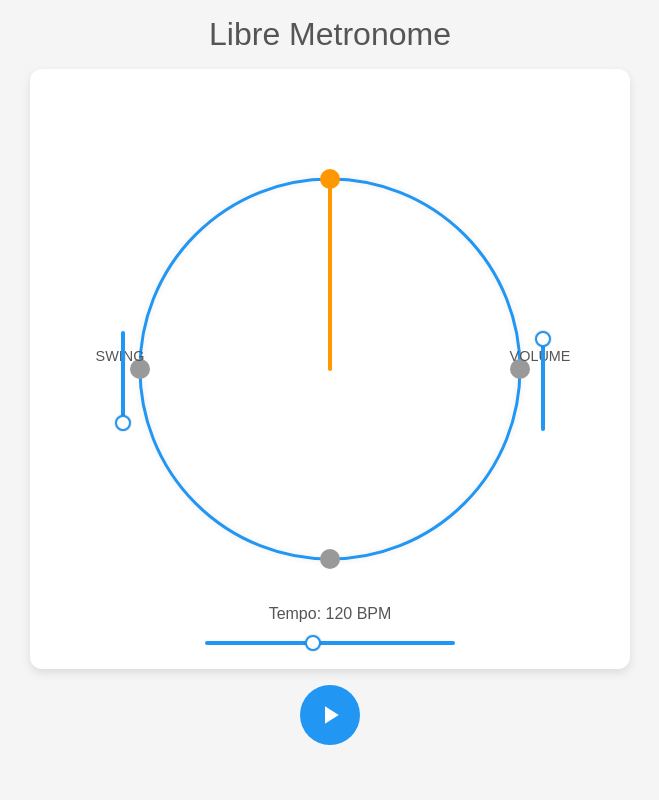
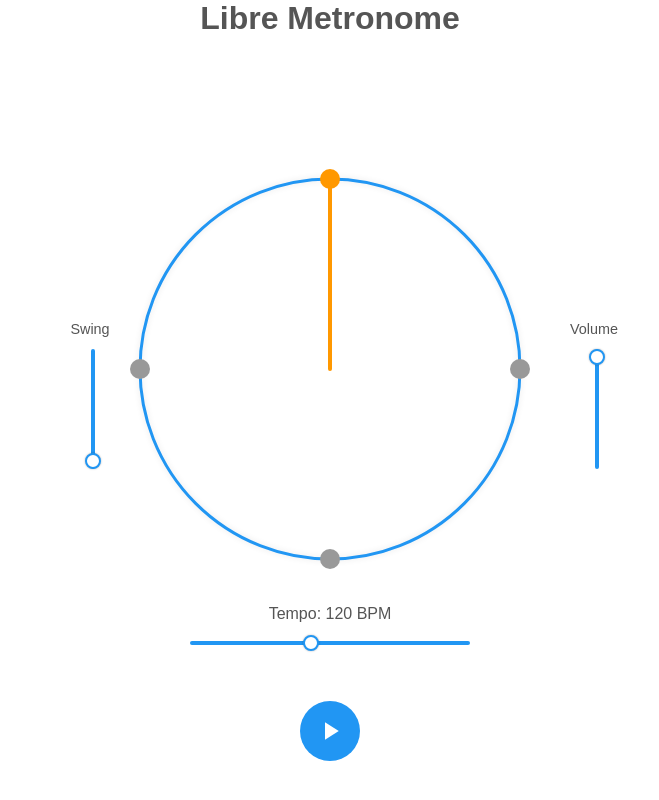
Before and after one commit to hybridpicker/LibreMetronome, a React (Create React App) app in the folder frontend/: page / in a window 1280 px wide. Shown: the whole page, without its empty margins (310-969 px from the left). Built offline with nearby package versions, Linux system fonts and the light colour scheme; no server answers.

Commit message:
base css setup

```diff
--- a/frontend/src/App.css
+++ b/frontend/src/App.css
@@ -1,9 +1,7 @@
-/* src/App.css */
-
-/* Root-level CSS variables for a material-like color scheme */
+/* Root variables */
 :root {
-  --primary-color: #2196F3;  /* Blue for circle and slider tracks */
-  --accent-color:  #FF9800;  /* Orange for first beat or pointer */
+  --primary-color: #2196F3;
+  --accent-color:  #FF9800;
   --dark-gray:     #555;
   --light-gray:    #f5f5f5;
 }
@@ -17,72 +15,62 @@
   box-sizing: border-box;
 }
 
+/* Body or app container styling */
 body {
   font-family: sans-serif;
-  background: var(--light-gray);
+  background: #fff;
   color: var(--dark-gray);
 }
 
-h1 {
-  margin-top: 1rem;
-  margin-bottom: 1rem;
-  text-align: center;
-  font-weight: 500;
+/* Main container that holds the canvas and sliders */
+.metronome-container {
+  position: relative;
+  width: 90vw;
+  max-width: 600px;
+  height: 90vw;
+  max-height: 600px;
+  margin: 2rem auto;
+  overflow: hidden;
 }
 
-/* Fixed 600x600 container so the circle doesn't move around
-   and there's guaranteed 110px margin left/right if the circle has radius=190. */
-.metronome-container {
-  position: relative;
-  width: 600px;
-  height: 600px;
-  margin: 1rem auto;
-  background: #fff;
-  border-radius: 12px;
-  overflow: hidden;
-  box-shadow: 0 4px 10px rgba(0,0,0,0.1);
-}
-
-/* The canvas takes up the entire container area; the circle
-   we draw is smaller (radius=190) so there's space for sliders */
+/* The metronome canvas (circle) */
 .metronome-canvas {
   width: 100%;
   height: 100%;
-  background: transparent;
   display: block;
   margin: 0 auto;
+  background: transparent;
   cursor: pointer;
+  position: relative;
+  z-index: 1;
 }
 
-/* We do not rotate the entire container. Instead, we have
-   a normal label above (in normal orientation)
-   and only rotate the input range. */
-
-/* A wrapper for the vertical slider so we can place the label on top. */
+/* Shared wrapper for vertical sliders */
 .vertical-slider-wrapper {
-  position: absolute;
-  display: flex;
-  flex-direction: column;
+  position: absolute; /* So we can use top/left etc. */
+  display: grid;
   align-items: center;
-  /* The label is normal, the slider is rotated. */
+  z-index: 10; /* Above the canvas */
+  height: 8rem;
+  width: 6rem;
 }
 
-/* The label above the slider */
+/* Shared label styling */
 .vertical-slider-label {
-  margin-bottom: 8px;
+  margin-bottom: 2rem;
   font-size: 0.9rem;
-  text-transform: uppercase;
+  font-weight: 500;
+  text-align: center;
 }
 
-/* The container that holds the rotated slider */
+/* Each vertical slider is rotated to appear vertical */
 .rotated-slider {
   transform: rotate(-90deg);
-  display: inline-block;
 }
 
-/* A narrower slider => 100px length (since we have less margin) */
+/* The <input> for vertical sliders */
 .rotated-slider input[type="range"] {
-  width: 100px;
+  width: 120px; /* Increase slider length for easier control */
   -webkit-appearance: none;
   appearance: none;
   background: var(--primary-color);
@@ -111,14 +99,32 @@ h1 {
   box-shadow: 0 0 2px rgba(0,0,0,0.3);
 }
 
-/* The tempo slider (horizontal) at the bottom */
+/* Positioning for the swing slider (left side) */
+.swing-wrapper {
+  /* Center vertically, place about 70px from the left edge */
+  top: 50%;
+  left: 0;
+  transform: translateY(-50%);
+}
+
+/* Positioning for the volume slider (right side) */
+.volume-wrapper {
+  /* Center vertically, place about 70px from the right edge */
+  top: 50%;
+  right: 0;
+  transform: translateY(-50%);
+}
+
+/* Horizontal tempo slider at the bottom */
 .tempo-slider-container {
   position: absolute;
   bottom: 20px;
   left: 50%;
   transform: translateX(-50%);
-  width: 250px;
+  width: 60%;
+  max-width: 280px;
   text-align: center;
+  z-index: 10;
 }
 
 .tempo-label {
@@ -157,7 +163,7 @@ h1 {
   box-shadow: 0 0 2px rgba(0,0,0,0.3);
 }
 
-/* Play/Pause button */
+/* Example styling for a play/pause button, if needed */
 .play-pause-button {
   display: inline-flex;
   align-items: center;
@@ -182,3 +188,21 @@ h1 {
   height: 30px;
   fill: currentColor;
 }
+
+/* Media queries for smaller devices */
+@media (max-width: 500px) {
+  .metronome-container {
+    width: 90vw;
+    height: auto; /* Let it shrink on very small screens */
+    max-width: 400px;
+    max-height: none;
+  }
+
+  /* Adjust slider distances on smaller screens */
+  .swing-wrapper {
+    left: 20px;
+  }
+  .volume-wrapper {
+    right: 20px;
+  }
+}
--- a/frontend/src/components/AdvancedMetronomeWithCircle.js
+++ b/frontend/src/components/AdvancedMetronomeWithCircle.js
@@ -1,5 +1,4 @@
 // src/components/AdvancedMetronomeWithCircle.js
-
 import React, { useState, useEffect } from 'react';
 import MetronomeCanvas from './MetronomeCanvas';
 import useMetronomeLogic from './useMetronomeLogic';
@@ -16,25 +15,24 @@ export default function AdvancedMetronomeWithCircle({
   volume,
   setVolume
 }) {
-  // Local accents array
+  // Local array for accenting individual subdivisions
   const [accents, setAccents] = useState(
     Array.from({ length: subdivisions }, () => false)
   );
 
-  // Ensure accent array matches the current subdivisions length
+  // Adjust the accents array when subdivisions changes
   useEffect(() => {
     setAccents((prev) => {
-      const newArr = [...prev];
-      while (newArr.length < subdivisions) {
-        newArr.push(false);
+      const newArray = [...prev];
+      while (newArray.length < subdivisions) {
+        newArray.push(false);
       }
-      return newArr.slice(0, subdivisions);
+      return newArray.slice(0, subdivisions);
     });
   }, [subdivisions]);
 
-  // Toggle accent when clicking a circle
+  // Toggles the accent on a specific subdivision index
   const toggleAccent = (index) => {
-    // If you don't want to toggle the first beat, skip index=0
     setAccents((prev) => {
       const updated = [...prev];
       updated[index] = !updated[index];
@@ -42,7 +40,7 @@ export default function AdvancedMetronomeWithCircle({
     });
   };
 
-  // Use our hook for audio scheduling
+  // Custom hook for audio scheduling
   const {
     currentSubdivision,
     currentSubStartRef,
@@ -62,7 +60,7 @@ export default function AdvancedMetronomeWithCircle({
 
   return (
     <div className="metronome-container">
-      {/* Main canvas for the circle and pointer */}
+      {/* Main canvas for the metronome circle */}
       <MetronomeCanvas
         currentSubdivision={currentSubdivision}
         currentSubStartRef={currentSubStartRef}
@@ -73,15 +71,8 @@ export default function AdvancedMetronomeWithCircle({
         audioCtx={audioCtx}
       />
 
-      {/* Swing slider (vertical, left) with a wrapper so the label is above */}
-      <div
-        className="vertical-slider-wrapper"
-        style={{
-          top: '50%',
-          left: '40px', // place center ~ 40px from the left
-          transform: 'translateY(-50%)'
-        }}
-      >
+      {/* Swing slider (vertical, left side) */}
+      <div className="vertical-slider-wrapper swing-wrapper">
         <span className="vertical-slider-label">Swing</span>
         <div className="rotated-slider">
           <input
@@ -95,15 +86,8 @@ export default function AdvancedMetronomeWithCircle({
         </div>
       </div>
 
-      {/* Volume slider (vertical, right) */}
-      <div
-        className="vertical-slider-wrapper"
-        style={{
-          top: '50%',
-          right: '40px',
-          transform: 'translateY(-50%)'
-        }}
-      >
+      {/* Volume slider (vertical, right side) */}
+      <div className="vertical-slider-wrapper volume-wrapper">
         <span className="vertical-slider-label">Volume</span>
         <div className="rotated-slider">
           <input
```
